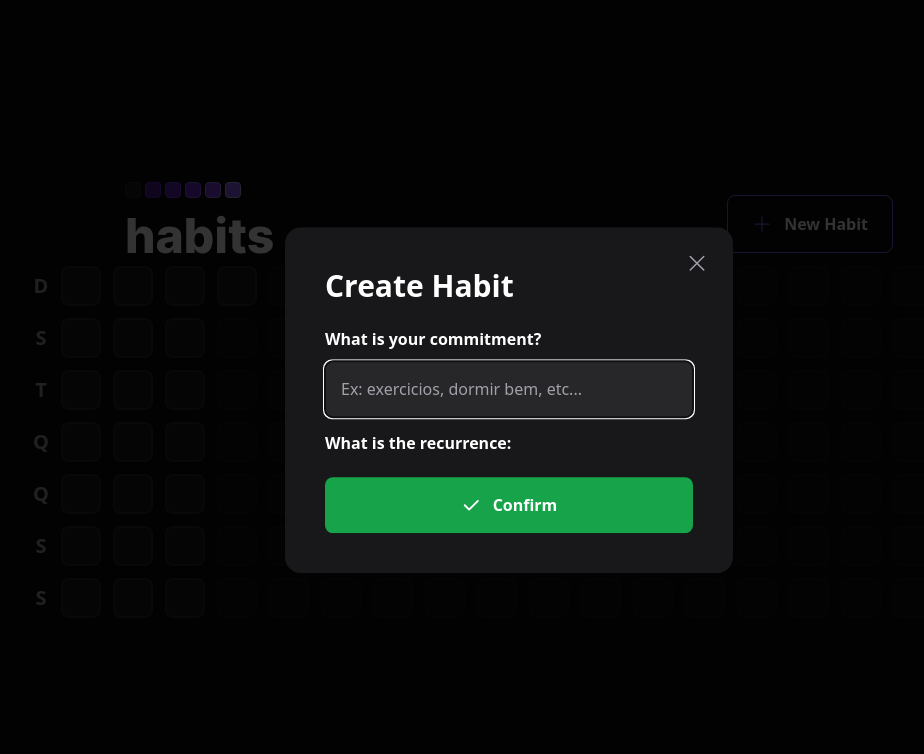
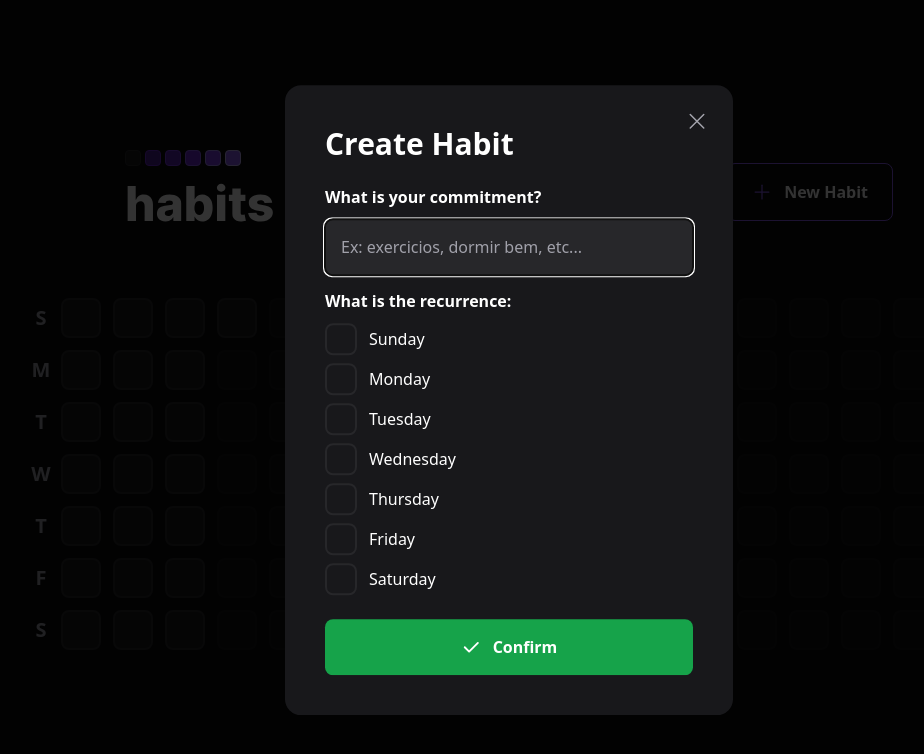
Before and after one commit to vagnermaltauro/Habits, a React (Vite) app in the folder web/: page / in a window 1280 px wide. Both pictures are taken after a click on the button "New Habit". Shown: the top 754 px of the page, without its empty margins (131-1055 px from the left). Built offline with nearby package versions, Linux system fonts and the light colour scheme.

Commit message:
Feat: add checkbox and styled

```diff
--- a/web/package.json
+++ b/web/package.json
@@ -9,6 +9,7 @@
     "preview": "vite preview"
   },
   "dependencies": {
+    "@radix-ui/react-checkbox": "^1.0.1",
     "@radix-ui/react-popover": "^1.0.3",
     "@tailwindcss/typography": "^0.5.9",
     "clsx": "^1.2.1",
--- a/web/src/components/HabitDay.tsx
+++ b/web/src/components/HabitDay.tsx
@@ -1,7 +1,9 @@
 import React from 'react';
 import * as Popover from '@radix-ui/react-popover';
+import * as Checkbox from '@radix-ui/react-checkbox';
 import clsx from 'clsx';
 import { ProgressBar } from './ProgressBar';
+import { Check } from 'phosphor-react';
 
 interface HabitDayProps {
   completed: number
@@ -30,7 +32,21 @@
           <span className="font-semibold text-zinc-400">terça feira</span>
           <span className="mt-1 font-extrabold leading-tight text-3xl">1 de fevereiro</span>
 
-          <ProgressBar progress={completedPercentage}/>
+          <ProgressBar progress={completedPercentage} />
+
+          <div className="mt-6 flex flex-col gap-3">
+            <Checkbox.Root className="flex items-center gap-3 group">
+              <div className="h-8 w-8 rounded-lg flex items-center justify-center bg-zinc-900 border-2 border-zinc-800 group-data-[state=checked]:bg-green-500 group-data-[state=checked]:border-green-500">
+                <Checkbox.Indicator>
+                  <Check size={20} className="text-white" />
+                </Checkbox.Indicator>
+              </div>
+
+              <span className="font-semibold text-xl text-white leading-tight group-data-[state=checked]:line-through group-data-[state=checked]:text-zinc-400">
+                beber 2 litros de água
+              </span>
+            </Checkbox.Root>
+          </div>
 
           <Popover.Arrow height={8} width={16} className="fill-zinc-900" />
         </Popover.Content>
--- a/web/src/components/Header.tsx
+++ b/web/src/components/Header.tsx
@@ -1,4 +1,4 @@
-import React, { useState } from 'react';
+import React from 'react';
 import logoImage from '../assets/logo.svg';
 import { Plus, X } from 'phosphor-react';
 import * as Dialog from '@radix-ui/react-dialog';
@@ -7,7 +7,7 @@
 export function Header() {
 
   return (
-    <div className="w-full max-w-3xl mx-auto flex items-center justify-between">
+    <div className="w-full max-w-3xl pb-16 mx-auto flex items-center justify-between">
       <img src={logoImage} alt="logo image" />
 
       <Dialog.Root>
--- a/web/src/components/NewHabitForm.tsx
+++ b/web/src/components/NewHabitForm.tsx
@@ -1,5 +1,16 @@
 import { Check } from 'phosphor-react';
+import * as Checkbox from '@radix-ui/react-checkbox';
 import React from 'react';
+
+const availableWeekDays = [
+  'Sunday',
+  'Monday',
+  'Tuesday',
+  'Wednesday',
+  'Thursday',
+  'Friday',
+  'Saturday',
+];
 
 export function NewHabitForm() {
   return (
@@ -20,6 +31,24 @@
         What is the recurrence:
       </label>
 
+      <div className="flex flex-col gap-2 mt-3">
+        {availableWeekDays.map(weekDay => {
+          return (
+            <Checkbox.Root key={weekDay} className="flex items-center gap-3 group">
+              <div className="h-8 w-8 rounded-lg flex items-center justify-center bg-zinc-900 border-2 border-zinc-800 group-data-[state=checked]:bg-green-500 group-data-[state=checked]:border-green-500">
+                <Checkbox.Indicator>
+                  <Check size={20} className="text-white" />
+                </Checkbox.Indicator>
+              </div>
+
+              <span className="text-white leading-tight">
+                {weekDay}
+              </span>
+            </Checkbox.Root>
+          );
+        })}
+      </div>
+
       <button type="submit" className="mt-6 rounded-lg p-4 flex items-center justify-center gap-3 font-semibold bg-green-600 hover:bg-green-500">
         <Check size={20} weight="bold" />
         Confirm
--- a/web/src/components/SummaryTable.tsx
+++ b/web/src/components/SummaryTable.tsx
@@ -2,7 +2,7 @@
 import { generateDatesFromYearBeginning } from '../utils/generate-dates-from-year-beginning';
 import { HabitDay } from './HabitDay';
 
-const weekDays = ['D', 'S', 'T', 'Q', 'Q', 'S', 'S'];
+const weekDays = ['S', 'M', 'T', 'W', 'T', 'F', 'S'];
 
 const summaryDates = generateDatesFromYearBeginning();
 
```
Also changed, not shown: 1 other file (tests, documents, lock files or other folders).
